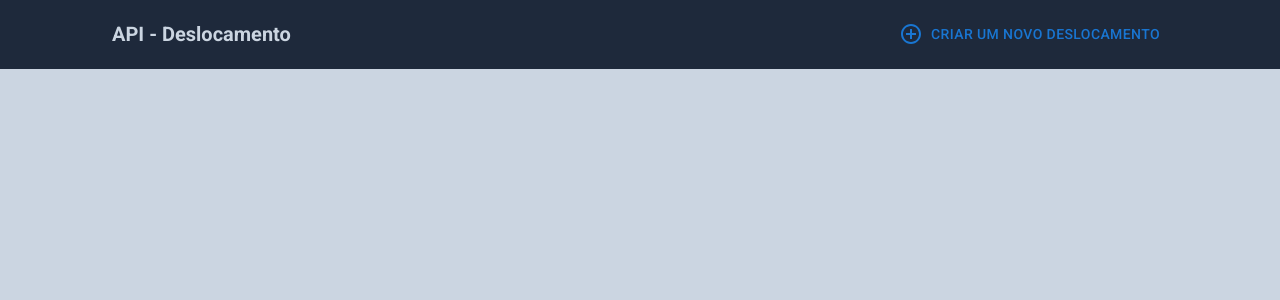
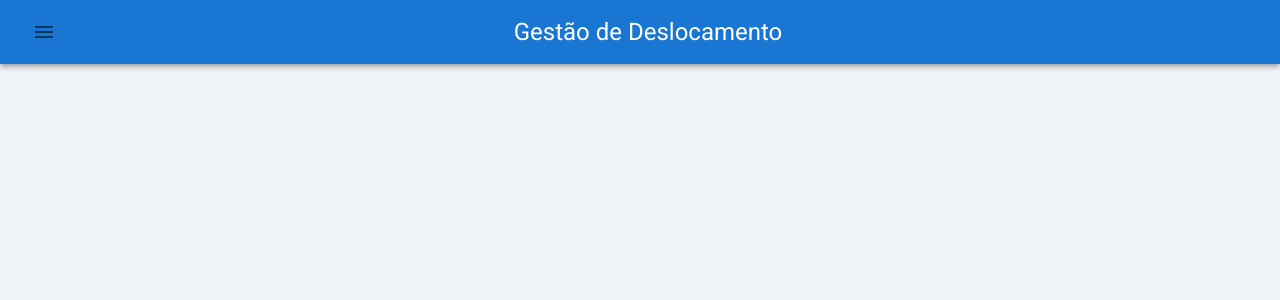
Before and after one commit to guilhermematos13/front-end-case-2, a Next.js app: page / in a window 1280 px wide. Shown: the top 300 px of the page. Built offline with nearby package versions, Linux system fonts and the light colour scheme.

Commit message:
feat: change header component

```diff
--- a/src/components/Header.tsx
+++ b/src/components/Header.tsx
@@ -1,14 +1,20 @@
-import { Button } from '@mui/material';
-import AddCircleOutlineIcon from '@mui/icons-material/AddCircleOutline';
+import { AppBar, Box, IconButton, Toolbar, Typography } from '@mui/material';
+import { Menu } from '@mui/icons-material';
 
 export function Header() {
   return (
-    <div className="w-screen flex items-center justify-between bg-slate-800 px-28 py-4">
-      <h1 className="text-xl text-slate-300 font-bold">API - Deslocamento</h1>
-      <Button className="normal-case px-4 py-2 flex gap-2 items-center bg-blue-500 text-slate-300 hover:bg-blue-600 hover:transition-colors">
-        <AddCircleOutlineIcon className="w-5 h-5" />
-        Criar um novo Deslocamento
-      </Button>
-    </div>
+    <Box sx={{ flexGrow: 1 }}>
+      <AppBar position="static" className="bg-blue-primary">
+        <Toolbar className="flex justify-between px-14">
+          <div>
+            <IconButton className="text-slate-100 hover:bg-slate-100/10 rounded-full">
+              <Menu />
+            </IconButton>
+          </div>
+          <Typography variant="h5">Gestão de Deslocamento</Typography>
+          <div className="w-6 h-6"></div>
+        </Toolbar>
+      </AppBar>
+    </Box>
   );
 }
--- a/src/pages/Home.tsx
+++ b/src/pages/Home.tsx
@@ -2,7 +2,7 @@ import { Header } from '../components/Header';
 
 export default function Home() {
   return (
-    <div className="h-screen w-screen flex flex-col items-center bg-slate-300">
+    <div className="h-screen w-screen">
       <Header />
     </div>
   );
--- a/src/styles/globals.css
+++ b/src/styles/globals.css
@@ -3,7 +3,22 @@
 @tailwind utilities;
 
 body {
+  background-color: #f1f5f9;
   padding: 0;
   margin: 0;
   box-sizing: border-box;
 }
+
+::-webkit-scrollbar {
+  width: 4px;
+}
+
+::-webkit-scrollbar-track {
+  box-shadow: #64748b;
+  border-radius: 6px;
+  margin-top: 2px;
+}
+
+::-webkit-scrollbar-thumb {
+  background: #64748b;
+}
--- a/tailwind.config.js
+++ b/tailwind.config.js
@@ -3,16 +3,16 @@ module.exports = {
   content: [
     './src/pages/**/*.{js,ts,jsx,tsx,mdx}',
     './src/components/**/*.{js,ts,jsx,tsx,mdx}',
-    './src/app/**/*.{js,ts,jsx,tsx,mdx}',
+    './src/app/**/*.{js,ts,jsx,tsx,mdx}'
   ],
   theme: {
     extend: {
-      backgroundImage: {
-        'gradient-radial': 'radial-gradient(var(--tw-gradient-stops))',
-        'gradient-conic':
-          'conic-gradient(from 180deg at 50% 50%, var(--tw-gradient-stops))',
+      colors: {
+        'blue-primary': '#5A4EE1',
+        'green-primary': '#1FAF9D'
       },
-    },
+      backgroundImage: {}
+    }
   },
-  plugins: [],
-}
+  plugins: []
+};
```
